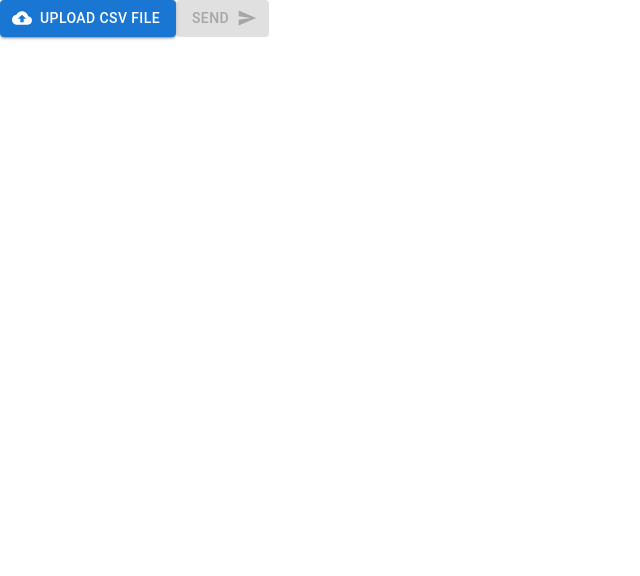
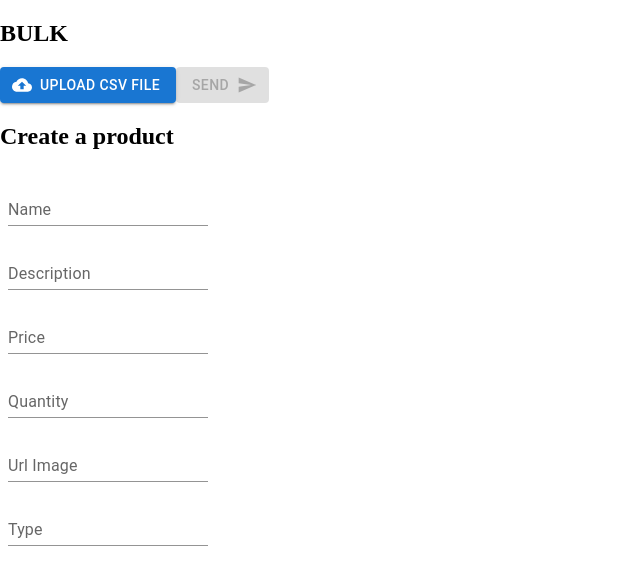
Before and after one commit to daniellopez1999/Shopping-and-tracker-project, a React (Vite) app in the folder frontend/shopping_frontend/: page /admin/create-products in a window 1280 px wide. Shown: the top 576 px of the page, without its empty margins (0-640 px from the left). Built offline with nearby package versions, Linux system fonts and the light colour scheme.

Commit message:
Feat: TextFields created for CreateProduct

```diff
--- /dev/null
+++ b/frontend/shopping_frontend/src/Components/TextField/TextField.tsx
@@ -0,0 +1,33 @@
+import * as React from 'react';
+import Box from '@mui/material/Box';
+import TextField from '@mui/material/TextField';
+
+interface BasicTextFieldProps {
+  type: 'password' | 'text' | 'email' | 'number';
+  placeholder: string;
+}
+
+const BasicTextField: React.FC<BasicTextFieldProps> = ({
+  type,
+  placeholder,
+}) => {
+  return (
+    <Box
+      component="form"
+      sx={{
+        '& > :not(style)': { m: 1, width: '25ch' },
+      }}
+      noValidate
+      autoComplete="off"
+    >
+      <TextField
+        id="standard-basic"
+        label={placeholder}
+        variant="standard"
+        type={type}
+      />
+    </Box>
+  );
+};
+
+export default BasicTextField;
--- a/frontend/shopping_frontend/src/Pages/CreateProducts/CreateProducts.tsx
+++ b/frontend/shopping_frontend/src/Pages/CreateProducts/CreateProducts.tsx
@@ -2,6 +2,7 @@ import { useEffect, useState } from 'react';
 import InputFileUpload from '../../Components/FileUpload/FileUpload';
 import { sendProductsAsBulk } from '../../utils/fetch';
 import SendButton from '../../Components/SendButton/SendButton';
+import BasicTextField from '../../Components/TextField/TextField';
 
 const CreateProducts = () => {
   const [selectedFile, setSelectedFile] = useState<File | null>(null);
@@ -31,12 +32,31 @@ const CreateProducts = () => {
 
   return (
     <div>
-      <InputFileUpload setSelectedFile={setSelectedFile} />
-      {selectedFile ? (
-        <SendButton disabled={false} text="Send" onClick={() => sendCSV()} />
-      ) : (
-        <SendButton disabled={true} text="Send" />
-      )}
+      <div>
+        <h2>BULK</h2>
+        <div>
+          <InputFileUpload setSelectedFile={setSelectedFile} />
+          {selectedFile ? (
+            <SendButton
+              disabled={false}
+              text="Send"
+              onClick={() => sendCSV()}
+            />
+          ) : (
+            <SendButton disabled={true} text="Send" />
+          )}
+        </div>
+      </div>
+
+      <div>
+        <h2>Create a product</h2>
+        <BasicTextField type="text" placeholder="Name" />
+        <BasicTextField type="text" placeholder="Description" />
+        <BasicTextField type="number" placeholder="Price" />
+        <BasicTextField type="number" placeholder="Quantity" />
+        <BasicTextField type="text" placeholder="Url Image" />
+        <BasicTextField type="text" placeholder="Type" />
+      </div>
     </div>
   );
 };
```
